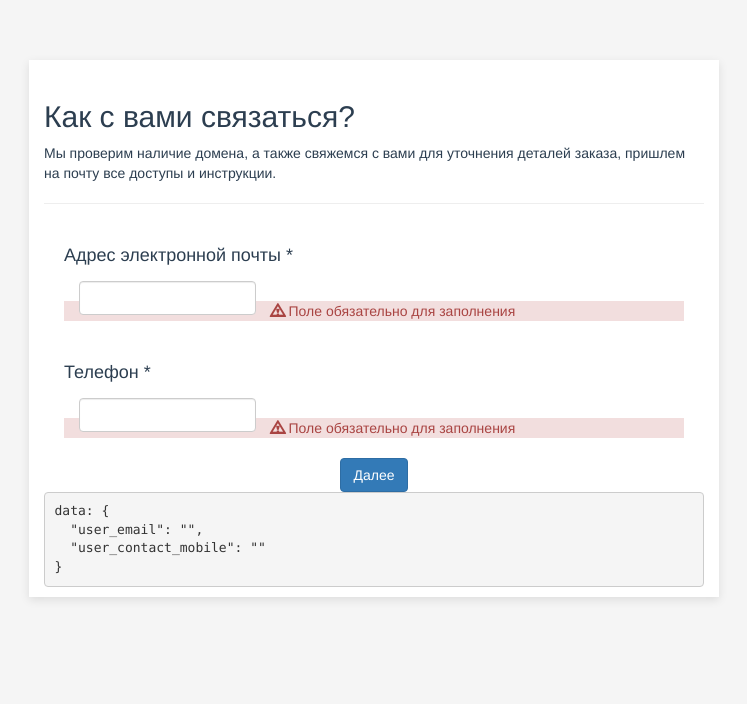
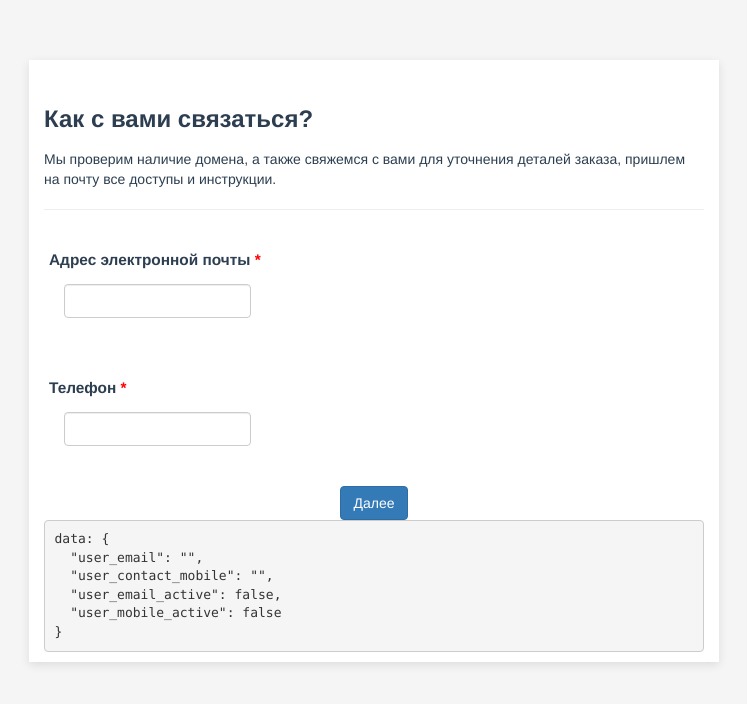
Before and after one commit to j-sho/test_project, a Vue app: page /contact_form in a window 1280 px wide. Shown: the top 704 px of the page, without its empty margins (266-1013 px from the left). Built offline with nearby package versions, Linux system fonts and the light colour scheme.

Commit message:
Update ContactForm.vue

```diff
--- a/src/components/ContactForm.vue
+++ b/src/components/ContactForm.vue
@@ -6,53 +6,53 @@
     </div>
     <hr>
     <form>
-      <FormBlock v-bind:class='{ "error-style": !user_email}'>
+      <FormBlock v-bind:class='{ "error-style": user_email_active && !user_email}'>
         <div slot="block-body">
-          <div class="email_input">
+          <div class="row">
             <label for="user_email"><h4>Адрес электронной почты<span class="form-required"> *</span></h4></label><br>
             <div class="col-md-4">
               <span class="md-form">
-                <input type="email" id="user_email" name="user_email" class="form-control" v-model="user_email">
+                <input type="email" id="user_email" name="user_email" class="form-control" v-model="user_email" @click="user_email_active = true">
               </span>
             </div>
           </div>
           <br>
-          <div class="alert-danger error-message" v-show='!user_email'>
+          <div class="alert-danger error-message" v-show='user_email_active && !user_email'>
             <span class="glyphicon glyphicon-warning-sign error-sign"></span>
               Поле обязательно для заполнения
           </div>
-          <div class="alert-danger error-message" v-show='user_email && !isEmailValid'>
+          <div class="alert-danger error-message" v-show='user_email_active && user_email && !isEmailValid'>
             <span class="glyphicon glyphicon-warning-sign error-sign"></span>
              Данные указаны некорректно
           </div>
         </div>
       </FormBlock>
-      <FormBlock v-bind:class='{ "error-style": !user_contact_mobile}'>
+      <FormBlock v-bind:class='{ "error-style": user_mobile_active && !user_contact_mobile}'>
         <div slot="block-body">
-          <div class="user_contact_mobile">
+          <div class="row">
             <label for="uuser_contact_mobile"><h4>Телефон<span class="form-required"> *</span></h4></label><br>
             <div class="col-md-4">
               <span class="md-form">
-                <input type="tel" id="user_contact_mobile" name="user_contact_mobile" class="form-control" v-model="user_contact_mobile">
+                <input type="tel" id="user_contact_mobile" name="user_contact_mobile" class="form-control" v-model="user_contact_mobile" @click="user_mobile_active = true">
               </span>
             </div>
           </div>
           <br>
-          <div class="alert-danger error-message" v-show='!user_contact_mobile'>
+          <div class="alert-danger error-message" v-show='user_mobile_active && !user_contact_mobile'>
             <span class="glyphicon glyphicon-warning-sign error-sign"></span>
               Поле обязательно для заполнения
           </div>
-          <div class="alert-danger error-message" v-show='user_contact_mobile && !isNumberValid'>
+          <div class="alert-danger error-message" v-show='user_mobile_active && user_contact_mobile && !isNumberValid'>
             <span class="glyphicon glyphicon-warning-sign error-sign"></span>
              Данные указаны некорректно
           </div>
         </div>
       </FormBlock>
+      </form>
       <div class="block_item">
         <button type="submit" class="btn btn-primary center-block">Далее</button>
       </div>
       <p><pre>data: {{$data}}</pre></p>
-    </form>
   </div>
 </template>
 
@@ -64,7 +64,9 @@ export default {
   data() {
     return {
       user_email: '',
-      user_contact_mobile: ''
+      user_contact_mobile: '',
+      user_email_active: false,
+      user_mobile_active: false,
     }
   },
   components: {
@@ -78,6 +80,9 @@ export default {
     },
     isNumberValid() {
       return /^((8|\+7)[\- ]?)?(\(?\d{3}\)?[\- ]?)?[\d\- ]{7,10}$/.test(this.user_contact_mobile);
+    },
+    isErrors() {
+      return (!this.user_email || !this.user_contact_mobile || !this.isEmailValid || !this.isNumberValid)
     }
     }
 }
@@ -94,5 +99,58 @@ export default {
   padding-top: 20px;
 }
 
+h1 {
+  font-size: 2em;
+  font-weight: bold;
+}
+
+h2 {
+    line-height: 1.618em;
+    font-size: 1.714em;
+    font-weight: bold;
+}
+
+h4 {
+  font-size: 1.1em;
+  font-weight: bold;
+}
+
+button {
+  margin: 0 auto;
+}
+
+.error-style {
+  background-color: #FAA;
+}
+
+.error-message {
+  background-color: #ffd4d4;
+  font-size: 14px;
+  font-weight: bold;
+  padding: 5px 15px;
+  margin: 0;
+}
+
+.error-sign {
+  color: red;
+}
+
+.form-required {
+  color: red;
+}
+
+
+.form-check-label {
+  font-weight: normal;
+  font-size: 1em;
+}
+
+.button-style {
+  min-width: 100px;
+  font-size: 1.3em;
+  font-weight: bold;
+}
+
+
 
 </style>
```
